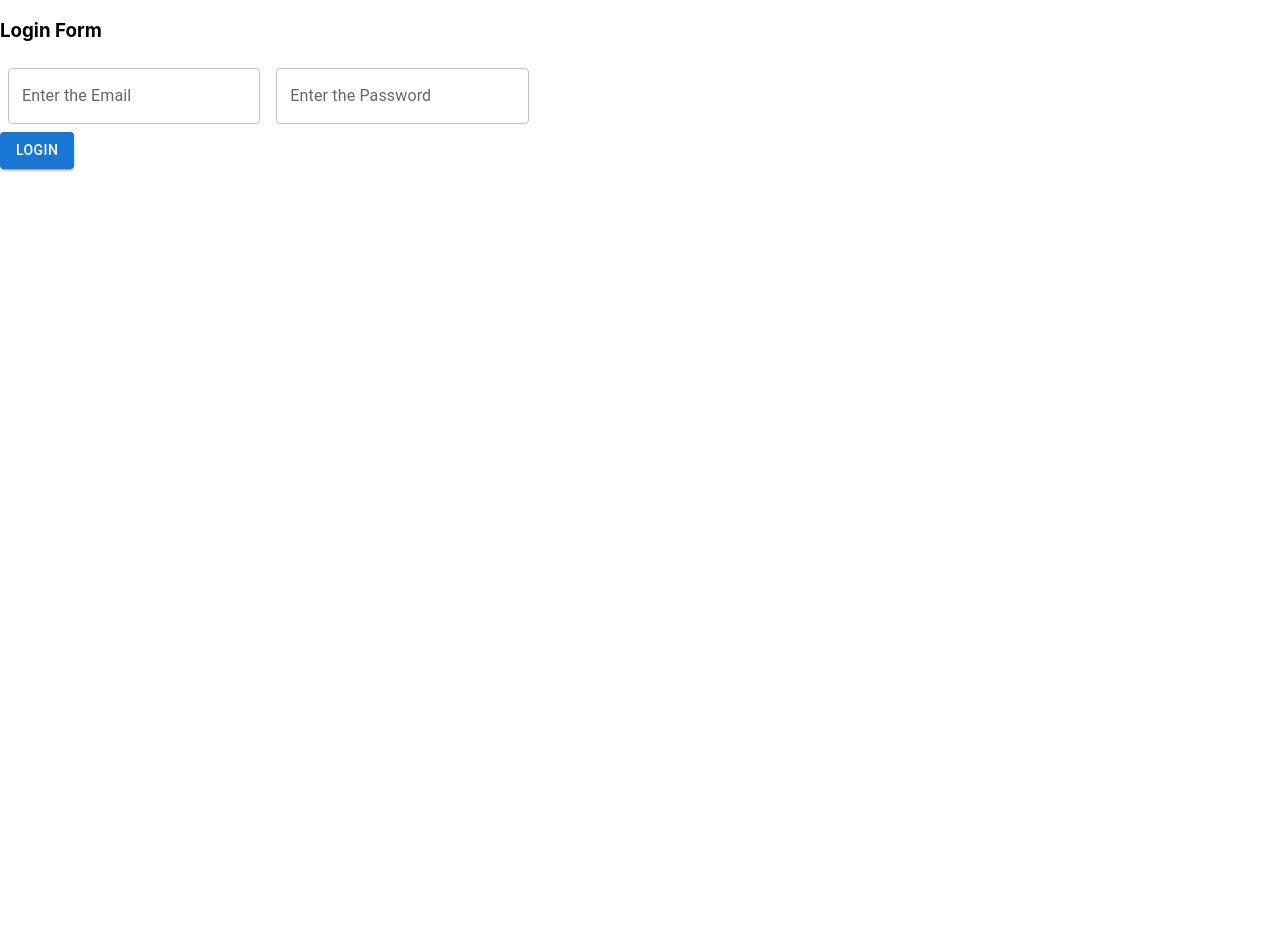
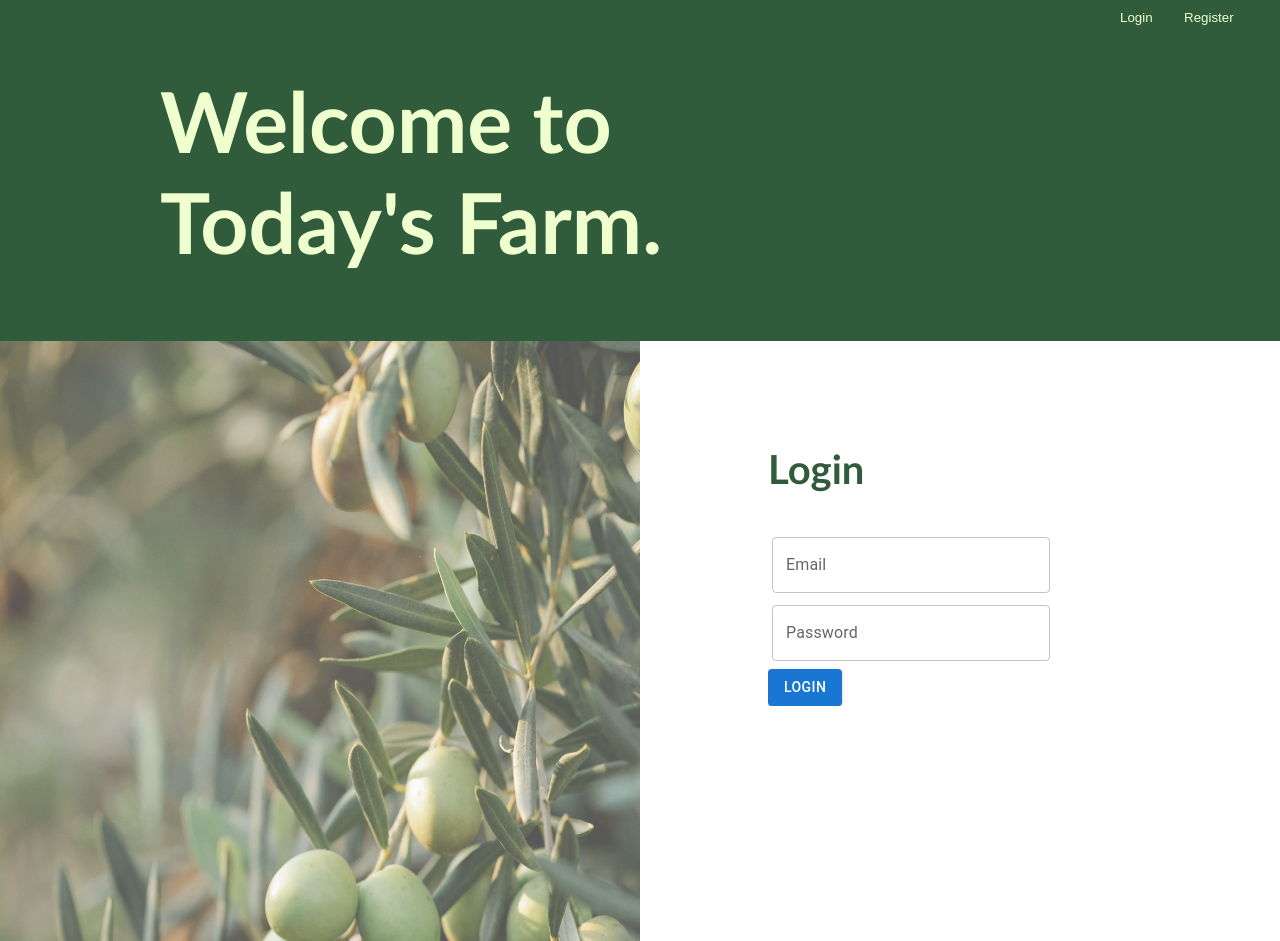
Before and after one commit to soojlee0106/TodaysFarm, a React (Create React App) app: page /login in a window 1280 px wide. Before the commit the page ends 800 px from the top, so only its background shows below. Built offline with nearby package versions, Linux system fonts and the light colour scheme; no server answers.

Commit message:
login, register 기능 구현

```diff
--- a/src/App.css
+++ b/src/App.css
@@ -24,11 +24,78 @@
   color: #EFFFCD;
   font-family: 'Trebuchet MS', 'Lucida Sans Unicode', 'Lucida Grande', 'Lucida Sans', Arial, sans-serif;
   font-weight: bold;
+  z-index: 1;
+  position: relative;
 }
 
 .App-link {
   color: #61dafb;
 }
+
+.Login-items {
+  margin-top: 5%;
+  margin-left: 60%;
+  font-family: 'Trebuchet MS', 'Lucida Sans Unicode', 'Lucida Grande', 'Lucida Sans', Arial, sans-serif;
+  z-index: 1;
+  position: relative;
+  overflow: hidden;
+}
+
+#login-photo {
+  z-index: 2;
+  position: absolute;
+  max-width: 50%;
+  height: 75%;
+  opacity: 0.7;
+}
+
+#login-title {
+  color: #315C3B;
+  font-size: 5vh;
+}
+
+#logout-button {
+  z-index: 2;
+  position: absolute;
+  color: #EFFFCD;
+  border-bottom: #EFFFCD;
+  padding: 0;
+  border: none;
+  background: none;
+  display: flex;
+  margin-left: 90%;
+  margin-top: 10px;
+  cursor: pointer;
+  font-size: 2.5vh;
+  opacity: 0.6;
+}
+
+#login-button {
+  margin-left: 75%;
+  z-index: 2;
+  position: absolute;
+  color: #EFFFCD;
+  border-bottom: #EFFFCD;
+  padding: 0;
+  border: none;
+  background: none;
+  margin-top: 10px;
+  cursor: pointer;
+}
+
+#register-button {
+  margin-left: 80%;
+  z-index: 2;
+  position: absolute;
+  color: #EFFFCD;
+  border-bottom: #EFFFCD;
+  padding: 0;
+  border: none;
+  background: none;
+  margin-top: 10px;
+  cursor: pointer;
+}
+
 
 #photo-icon {
   border-radius: 7vh;
--- a/src/pages/Form.js
+++ b/src/pages/Form.js
@@ -4,38 +4,68 @@ import * as React from 'react';
 import Box from '@mui/material/Box';
 import TextField from '@mui/material/TextField';
 import Button from '../common/Button';
+import { useNavigate } from 'react-router-dom'
+import photo from "../images/login.jpg"
 
 export default function BasicTextFields({ title, setPassword, setEmail, handleAction }) {
+    let navigate = useNavigate();
+    const register = () => {
+        let path = "../register";
+        navigate(path);
+    }
+    const login = () => {
+        let path = "../login";
+        navigate(path);
+    }
+
     return (
         <div>
-            <div className="heading-container">
-                <h3>
-                    {title} Form
+            <div className="App-header">
+                <div>
+                    <button id="login-button" onClick={login}>
+                        Login
+                    </button>
+                    <button id="register-button" onClick={register}>
+                        Register
+                    </button>
+                </div>
+                <h2>
+                    Welcome to <br></br>
+                    Today's Farm.
+                </h2>
+            </div>
+            <div>
+                <img id="login-photo" src={photo} />
+            </div>
+            <div className="Login-items">
+                <h3 id="login-title">
+                    {title}
                 </h3>
-            </div>
-
                 <Box
                     component="form"
-                sx={{
-                    '& > :not(style)': { m: 1, width: '25ch' },
-                }}
                     noValidate
                     autoComplete="off"
+                    sx={{
+                        '& > :not(style)': { m: 0.5, width: '30ch' },
+                    }}
                 >
                     <TextField
                         id="email"
-                    label="Enter the Email"
+                        label="Email"
                         variant="outlined"
                         onChange={(e) => setEmail(e.target.value)} />
+                    <div></div>
                     <TextField
                         id="password"
                         type="password"
-                    label="Enter the Password"
+                        label="Password"
                         variant="outlined"
                         onChange={(e) => setPassword(e.target.value)} />
+
+                    <div></div>
                 </Box>
-
                 <Button title={title} handleAction={handleAction} />
+            </div>
         </div>
     );
 }
--- a/src/pages/Home.js
+++ b/src/pages/Home.js
@@ -1,8 +1,13 @@
 import '../App.css';
 import React, { useEffect } from 'react'
 import { useNavigate } from 'react-router-dom'
+import icon from "../images/location-icon.png"
 
 const Home = () => {
+    const handleLogout = () => {
+        sessionStorage.removeItem('Auth Token');
+        navigate('/login')
+    }
     let navigate = useNavigate();
     useEffect(() => {
         let authToken = sessionStorage.getItem('Auth Token')
@@ -15,8 +20,15 @@ const Home = () => {
             navigate('/login')
         }
     }, [])
+
+    const register = () => {
+        let path = "./register";
+        navigate(path);
+    }
+
     return (
         <div className="App">
+            <button id="logout-button" onClick={handleLogout}>Log out</button>
             <p id="photo-icon"></p>
             <header className="App-header">
                 <p>
@@ -24,8 +36,12 @@ const Home = () => {
                     Farm
                 </p>
             </header>
-            <div id="chatting"><p id="location"><img id="location-icon" src="/images/location-icon.png" alt="location-icon" /></p></div>
+            <div id="chatting"><p id="location"><img id="location-icon" src={icon} alt="location-icon" /></p></div>
+            <button onClick={register}>
+                Register
+            </button>
         </div>
+
     );
 };
 
```
Also changed, not shown: src/images/location-icon.png (renamed from public/images/location-icon.png), src/images/login.jpg (added). Lines whose indentation alone changed are shown as unchanged.
